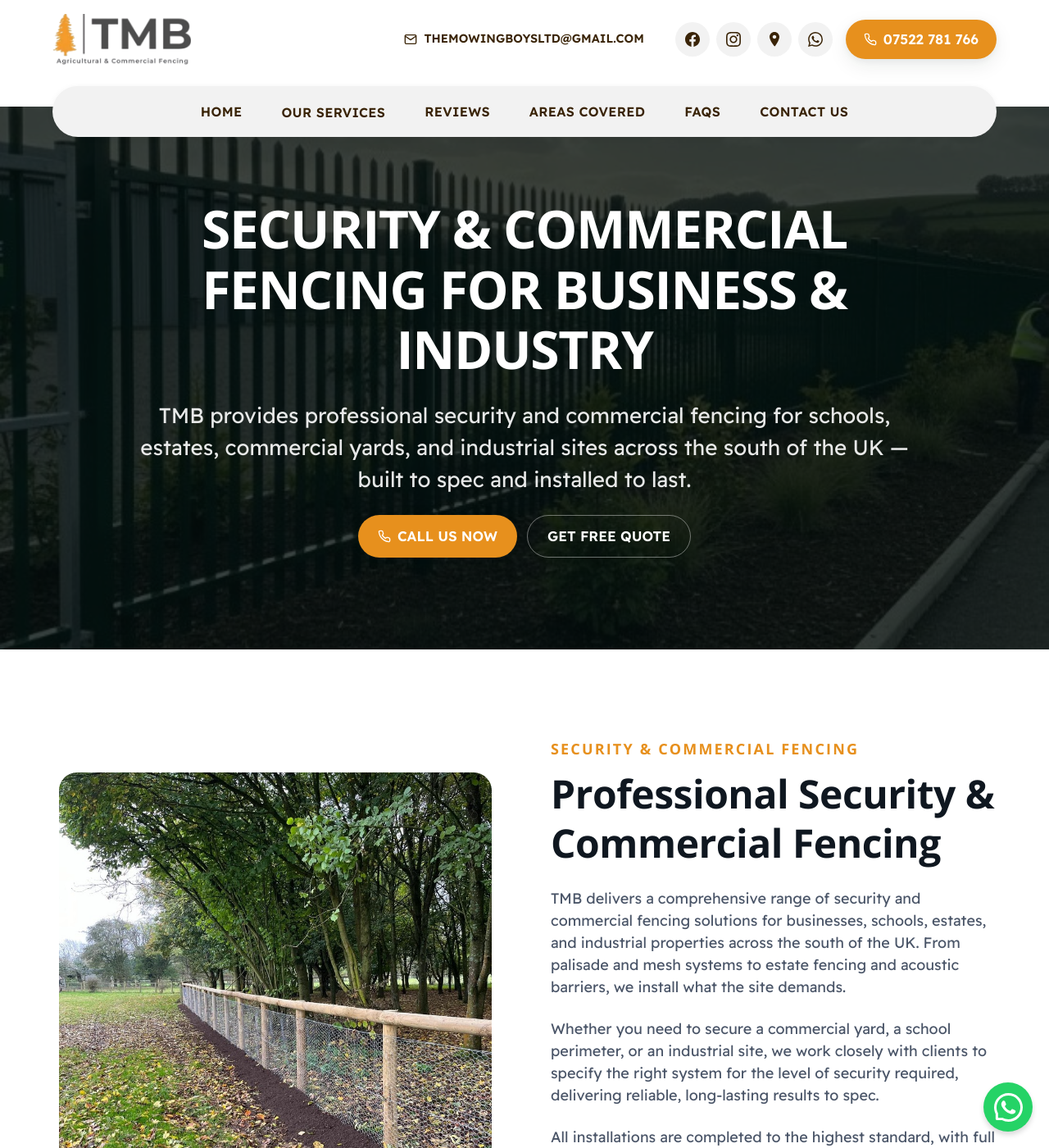
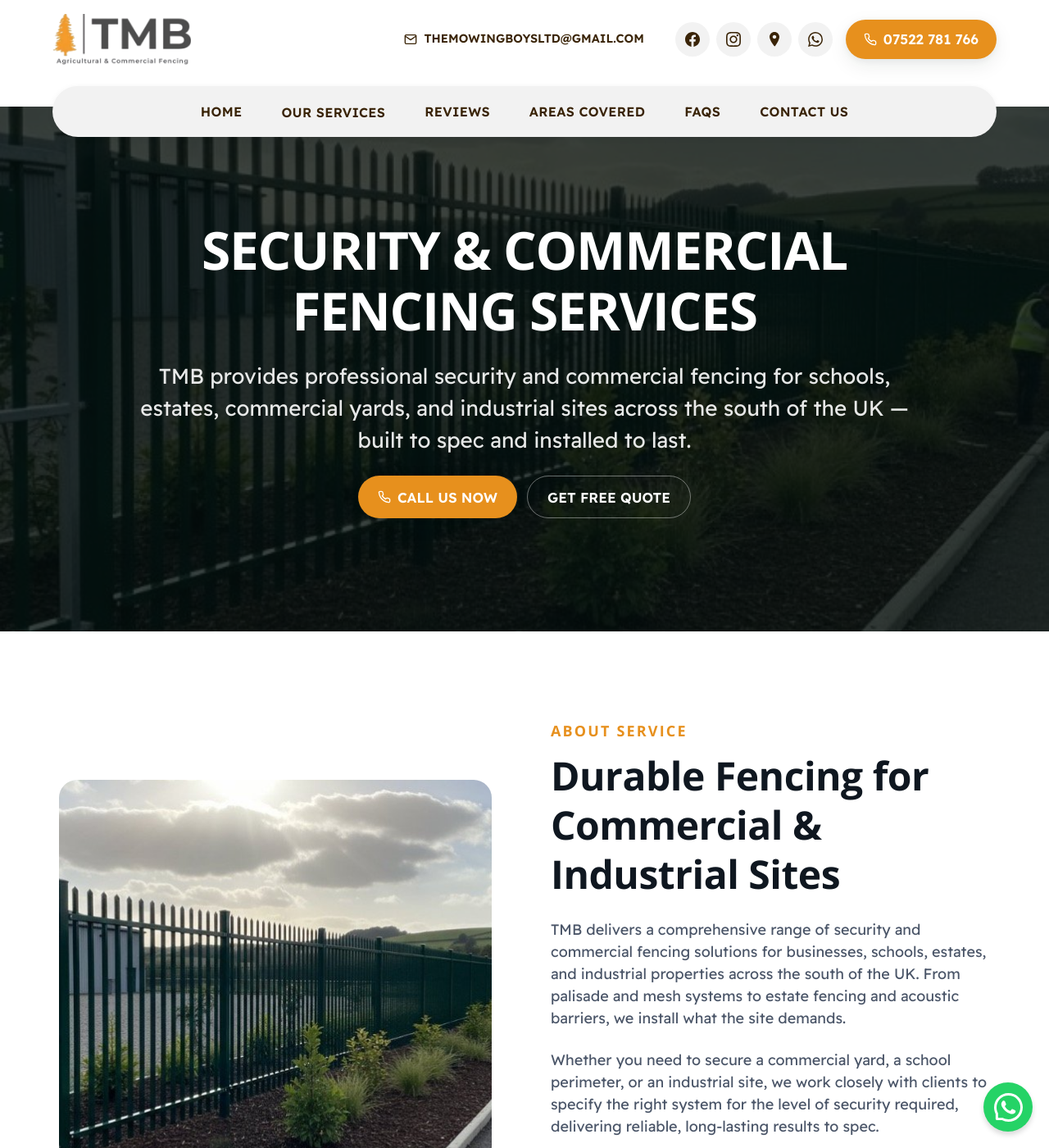
Before and after one commit to levelledmedia/tmb, a Jekyll site: the page built from services/security-commercial-fencing.html, in a window 1280 px wide and 1400 px high. Shown: the whole window at 82% size. Built offline with Jekyll 4.4.1, drawn with Linux system fonts in a browser that asks for light colours.

Commit message:
Clean up service page titles, images, eyebrows, and section headings
- Shorten security fencing hero title to "Security & Commercial Fencing Services"
- Replace placeholder portfolio image with hero image on security, grounds, and land clearance pages
- Change all service page section eyebrows from service name to "ABOUT SERVICE"
- Write distinct section h2s on security fencing and grounds maintenance pages to avoid repeating hero title

Co-Authored-By: Claude Sonnet 4.6 <noreply@anthropic.com>

```diff
--- a/services/agricultural-fencing.html
+++ b/services/agricultural-fencing.html
@@ -37,7 +37,7 @@ permalink: /agricultural-fencing/
           <img src="/images/portfolio23.jpg" alt="Agricultural Fencing by TMB Ltd" class="img">
         </div>
         <div class="split__content">
-          <h2 class="h-eyebrow">AGRICULTURAL FENCING</h2>
+          <h2 class="h-eyebrow">ABOUT SERVICE</h2>
           <h2 class="h2">Expert Agricultural Fencing Solutions</h2>
           <p class="paragraph multiline">TMB provides a comprehensive range of agricultural fencing solutions across the south of the UK. From stock and post and rail fencing to equine enclosures and boundary work, we deliver durable results built to last.</p>
           <p class="paragraph multiline">We carry out all Capital Grants Scheme fencing works, providing farmers and landowners with reliable, grant-compliant installations that protect livestock and define property boundaries with confidence.</p>
--- a/services/grounds-maintenance.html
+++ b/services/grounds-maintenance.html
@@ -34,11 +34,11 @@ permalink: /grounds-maintenance/
     <div class="container">
       <div class="split">
         <div class="split__media split__media--tall">
-          <img src="/images/portfolio23.jpg" alt="Grounds Maintenance by TMB Ltd" class="img">
+          <img src="/images/service3.jpg" alt="Grounds Maintenance by TMB Ltd" class="img">
         </div>
         <div class="split__content">
-          <h2 class="h-eyebrow">GROUNDS MAINTENANCE</h2>
-          <h2 class="h2">Professional Grounds Maintenance Services</h2>
+          <h2 class="h-eyebrow">ABOUT SERVICE</h2>
+          <h2 class="h2">Reliable, Year-Round Grounds Care</h2>
           <p class="paragraph multiline">TMB delivers comprehensive grounds maintenance services for estates, managed properties, and commercial sites throughout the south of the UK. From regular contract grass cutting to hedge trimming and general upkeep, we keep outdoor spaces looking their best year-round.</p>
           <p class="paragraph multiline">We work closely with property managers, landowners, and estates to establish maintenance schedules that suit the site and the season. Whether you need weekly cutting through the growing season or a full annual programme, we're flexible to what the job requires.</p>
           <p class="paragraph multiline">Every visit is completed to a consistent standard. Our team arrives on time, works efficiently, and leaves the site clean and tidy. We communicate any issues we spot on-site so nothing is missed and the property is always well-presented.</p>
--- a/services/land-clearance.html
+++ b/services/land-clearance.html
@@ -34,10 +34,10 @@ permalink: /land-clearance/
     <div class="container">
       <div class="split">
         <div class="split__media split__media--tall">
-          <img src="/images/portfolio23.jpg" alt="Land Clearance by TMB Ltd" class="img">
+          <img src="/images/service4.jpg" alt="Land Clearance by TMB Ltd" class="img">
         </div>
         <div class="split__content">
-          <h2 class="h-eyebrow">LAND CLEARANCE</h2>
+          <h2 class="h-eyebrow">ABOUT SERVICE</h2>
           <h2 class="h2">Efficient Land Clearance Solutions</h2>
           <p class="paragraph multiline">TMB carries out land clearance and site preparation across the south of the UK, tackling overgrown vegetation, scrub, and hedges to restore land to a usable state. Whether you're reclaiming agricultural land or preparing a site for development, we have the equipment and experience to get the job done.</p>
           <p class="paragraph multiline">We handle everything from light scrub removal to heavy vegetation clearance, working safely and efficiently on all types of terrain. Our team assesses the site before starting to ensure the right approach is taken and the work is completed in a way that's practical for the landowner.</p>
--- a/services/security-commercial-fencing.html
+++ b/services/security-commercial-fencing.html
@@ -13,7 +13,7 @@ permalink: /security-commercial-fencing/
     <div class="container">
       <div class="hero__content">
         <div class="hero__text">
-          <h1 class="h1">Security &amp; Commercial Fencing for Business &amp; Industry</h1>
+          <h1 class="h1">Security &amp; Commercial Fencing Services</h1>
           <p class="hero__tagline">TMB provides professional security and commercial fencing for schools, estates, commercial yards, and industrial sites across the south of the UK — built to spec and installed to last.</p>
           <div class="hero__buttons">
             <a href="tel:07522781766" class="btn btn--primary">
@@ -34,11 +34,11 @@ permalink: /security-commercial-fencing/
     <div class="container">
       <div class="split">
         <div class="split__media split__media--tall">
-          <img src="/images/portfolio23.jpg" alt="Security &amp; Commercial Fencing by TMB Ltd" class="img">
+          <img src="/images/service2.jpg" alt="Security &amp; Commercial Fencing by TMB Ltd" class="img">
         </div>
         <div class="split__content">
-          <h2 class="h-eyebrow">SECURITY &amp; COMMERCIAL FENCING</h2>
-          <h2 class="h2">Professional Security &amp; Commercial Fencing</h2>
+          <h2 class="h-eyebrow">ABOUT SERVICE</h2>
+          <h2 class="h2">Durable Fencing for Commercial &amp; Industrial Sites</h2>
           <p class="paragraph multiline">TMB delivers a comprehensive range of security and commercial fencing solutions for businesses, schools, estates, and industrial properties across the south of the UK. From palisade and mesh systems to estate fencing and acoustic barriers, we install what the site demands.</p>
           <p class="paragraph multiline">Whether you need to secure a commercial yard, a school perimeter, or an industrial site, we work closely with clients to specify the right system for the level of security required, delivering reliable, long-lasting results to spec.</p>
           <p class="paragraph multiline">All installations are completed to the highest standard, with full attention to health and safety on site. We communicate clearly throughout the project, manage it efficiently, and leave the site clean and secure on completion.</p>
```
